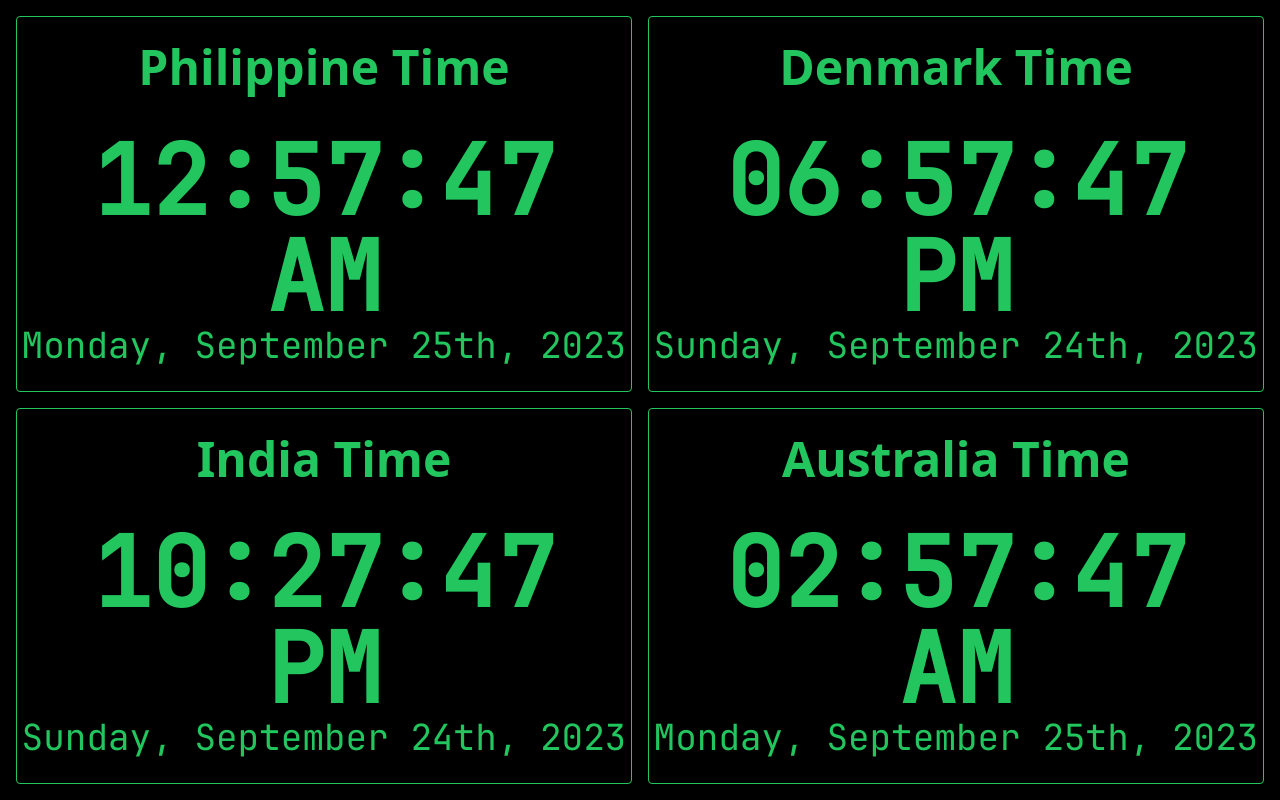
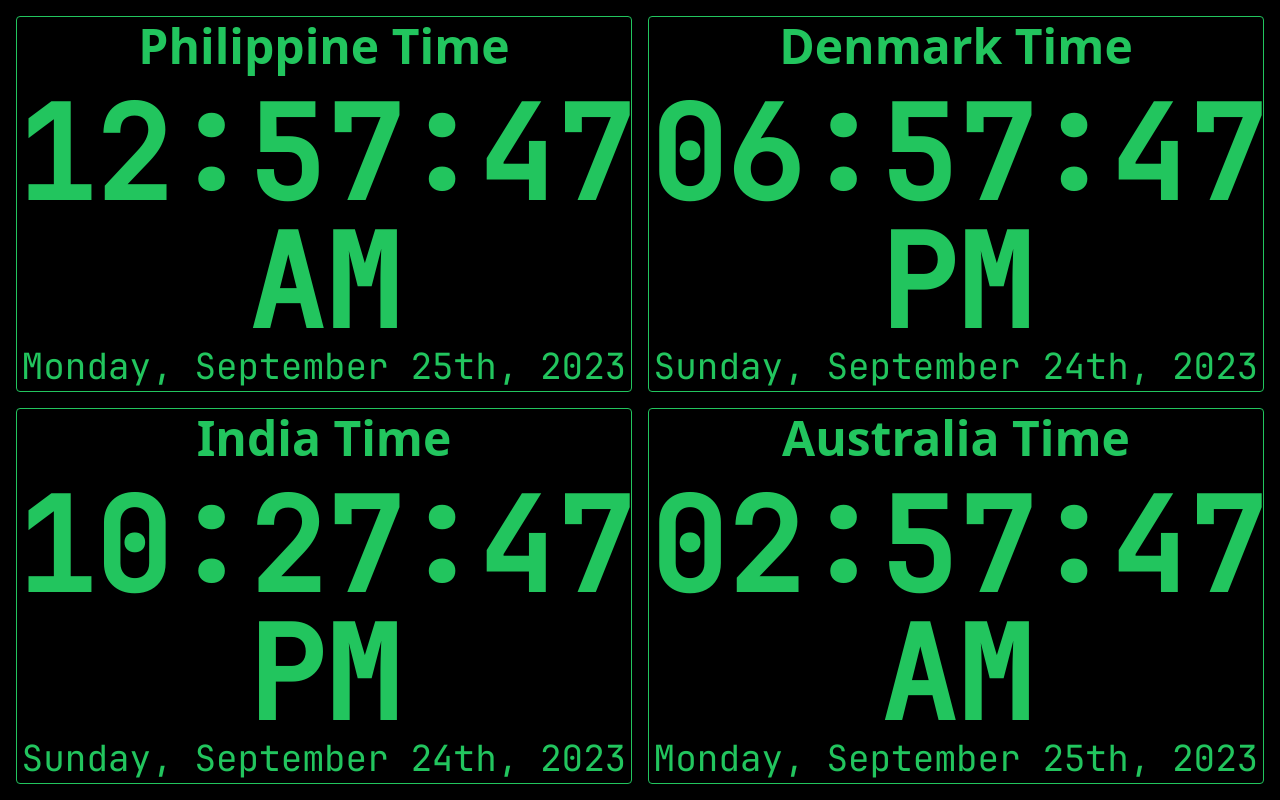
Before and after one commit to waynefaustorilla/world-clock, a Next.js app: page / in a window 1280 px wide. Built offline with nearby package versions, Linux system fonts and the light colour scheme.

Commit message:
increased font size for time

```diff
--- a/src/components/Clock.tsx
+++ b/src/components/Clock.tsx
@@ -42,7 +42,7 @@ const Clock: FunctionComponent<ClockProps> = (props) => {
 
             <div className="text-center flex flex-col">
               <span>
-                <h1 className="font-mono text-green-500 text-8xl font-bold">{time}</h1>
+                <h1 className="font-mono text-green-500 text-9xl font-bold">{time}</h1>
                 <h6 className="font-mono text-green-500 text-4xl">{date}</h6>
               </span>
             </div>
```
